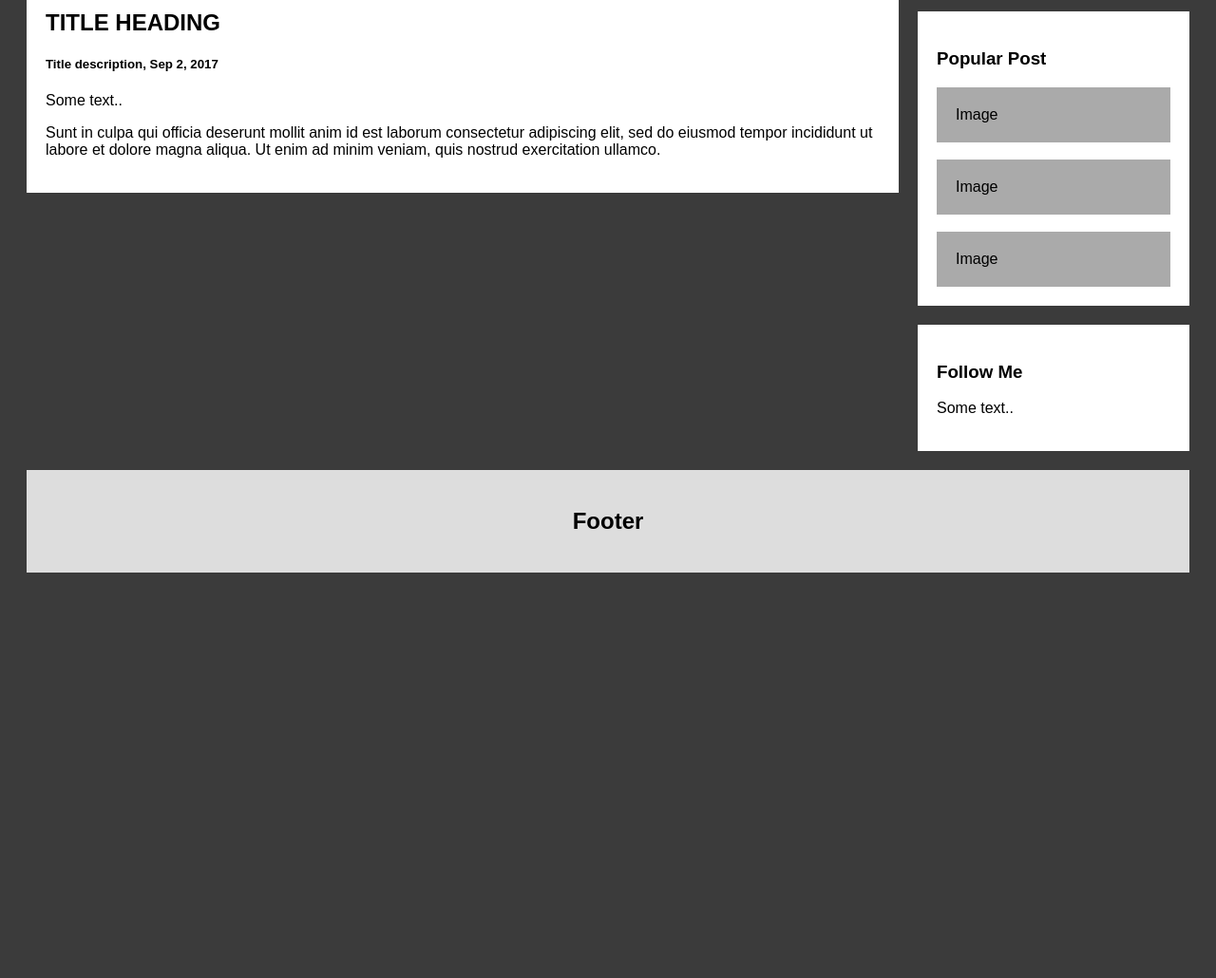
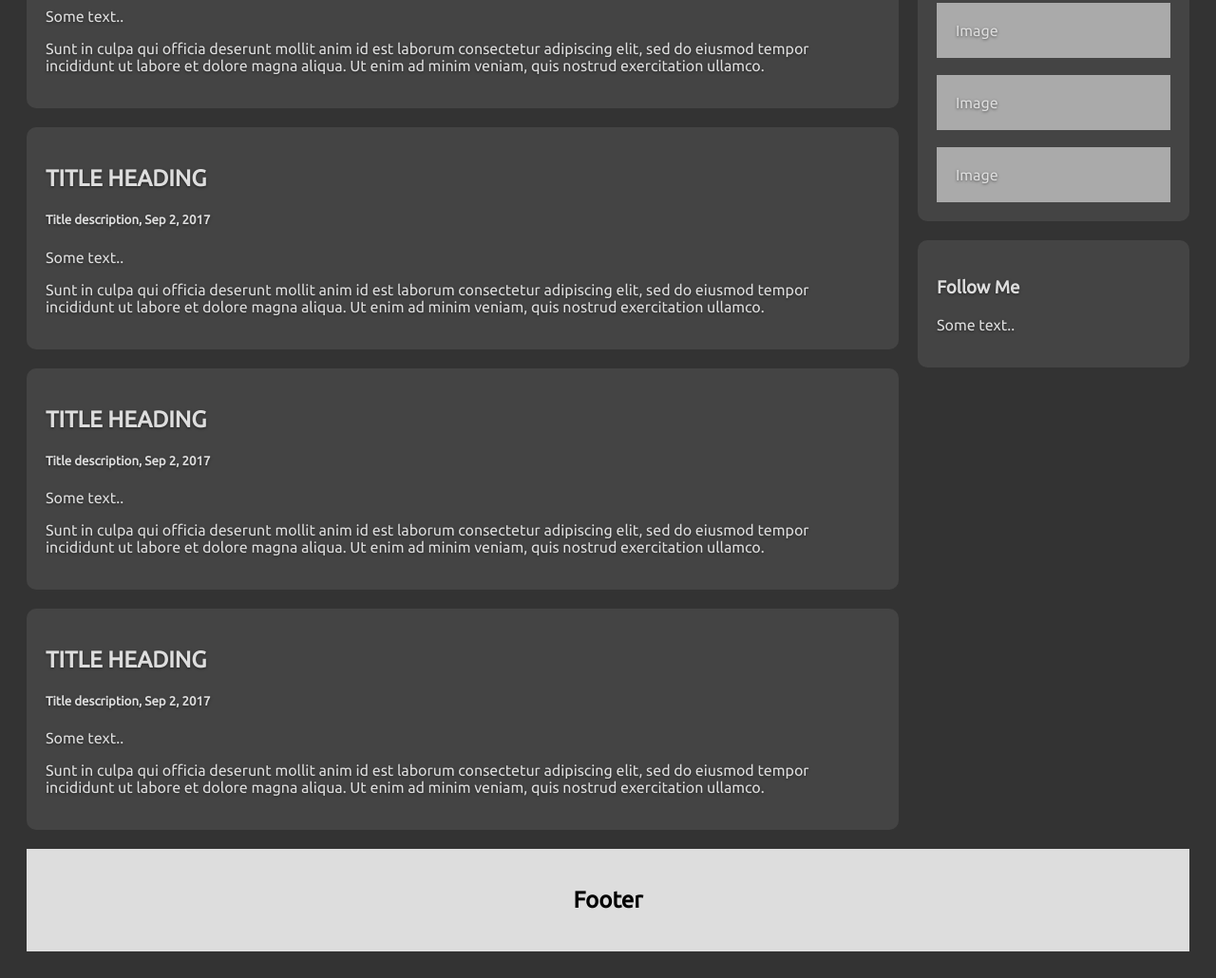
Before and after one commit to padu/https-padu.github.io-, a plain HTML site: page index.html in a window 1280 px wide. Shown: the part 563-1593 px from the top of the page at 95% size. Before the commit the page ends 1194 px from the top, so only its background shows below. Drawn offline with Linux system fonts and the light colour scheme.

Commit message:
style fixes

```diff
--- a/assets/style.css
+++ b/assets/style.css
@@ -4,17 +4,16 @@
 
   /* Add a gray background color with some padding */
   body {
-    font-family: Arial;
+    font-family: 'Ubuntu', sans-serif;
     padding: 20px;
-    background: #3b3b3b;
+    background: #333;
   }
 
   /* Header/Blog Title */
   .header {
     padding: 30px;
-    font-size: 40px;
     text-align: center;
-    background: black;
+    background: #2b2b2b;
     outline-color: #616161;
     color: rgba(87,226,231,0.9);
     text-decoration: none;
@@ -52,9 +51,12 @@
 
   /* Add a card effect for articles */
   .card {
-    background-color: white;
+    background-color: #444;
     padding: 20px;
     margin-top: 20px;
+    color: #ddd;
+    text-shadow: 0 1px 3px rgba(0,0,0,0.5);
+    border-radius: 10px;
   }
 
   /* Clear floats after the columns */
--- a/index.html
+++ b/index.html
@@ -2,11 +2,13 @@
 <html>
   <head>
     <meta name="viewport" content="width=device-width, initial-scale=1">
+
+    <link href="https://fonts.googleapis.com/css?family=Ubuntu&display=swap" rel="stylesheet">
     <link rel="stylesheet" href="./assets/style.css">
   </head>
   <body>
     <div class="header">
-      <h2>Abhijeet Bhagat - Tech Blog</h2>
+      <h1>Abhijeet Bhagat - Tech Blog</h1>
     </div>
     <div class="row">
       <div class="leftcolumn">
@@ -28,6 +30,33 @@
             tempor incididunt ut labore et dolore magna aliqua. Ut enim ad minim veniam, quis nostrud exercitation
             ullamco.</p>
         </div>
+        <div class="card">
+            <h2>TITLE HEADING</h2>
+            <h5>Title description, Sep 2, 2017</h5>
+            <!-- <div class="fakeimg" style="height:200px;">Image</div> -->
+            <p>Some text..</p>
+            <p>Sunt in culpa qui officia deserunt mollit anim id est laborum consectetur adipiscing elit, sed do eiusmod
+              tempor incididunt ut labore et dolore magna aliqua. Ut enim ad minim veniam, quis nostrud exercitation
+              ullamco.</p>
+          </div>
+          <div class="card">
+            <h2>TITLE HEADING</h2>
+            <h5>Title description, Sep 2, 2017</h5>
+            <!-- <div class="fakeimg" style="height:200px;">Image</div> -->
+            <p>Some text..</p>
+            <p>Sunt in culpa qui officia deserunt mollit anim id est laborum consectetur adipiscing elit, sed do eiusmod
+              tempor incididunt ut labore et dolore magna aliqua. Ut enim ad minim veniam, quis nostrud exercitation
+              ullamco.</p>
+          </div>
+          <div class="card">
+            <h2>TITLE HEADING</h2>
+            <h5>Title description, Sep 2, 2017</h5>
+            <!-- <div class="fakeimg" style="height:200px;">Image</div> -->
+            <p>Some text..</p>
+            <p>Sunt in culpa qui officia deserunt mollit anim id est laborum consectetur adipiscing elit, sed do eiusmod
+              tempor incididunt ut labore et dolore magna aliqua. Ut enim ad minim veniam, quis nostrud exercitation
+              ullamco.</p>
+          </div>
       </div>
       <div class="rightcolumn">
         <div class="card">
```
